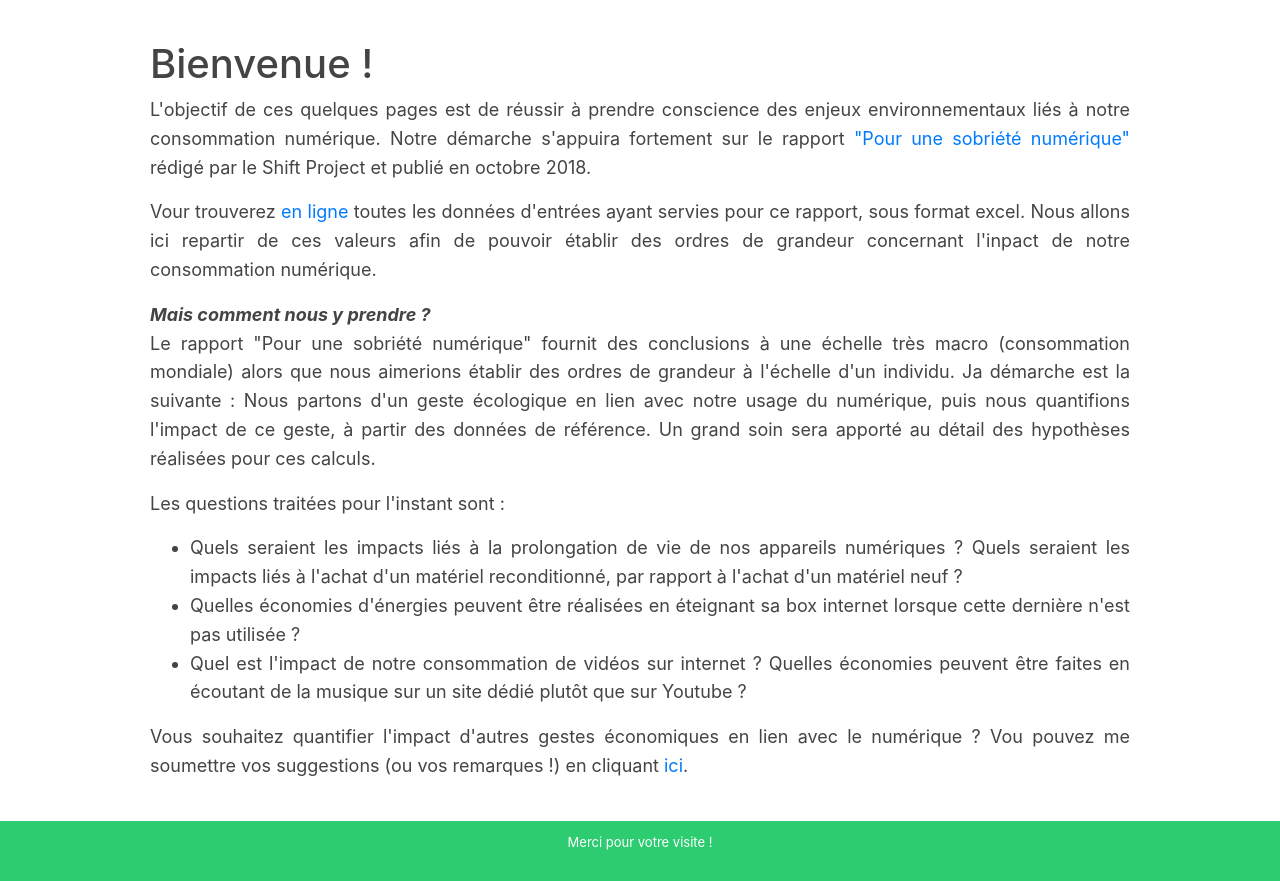
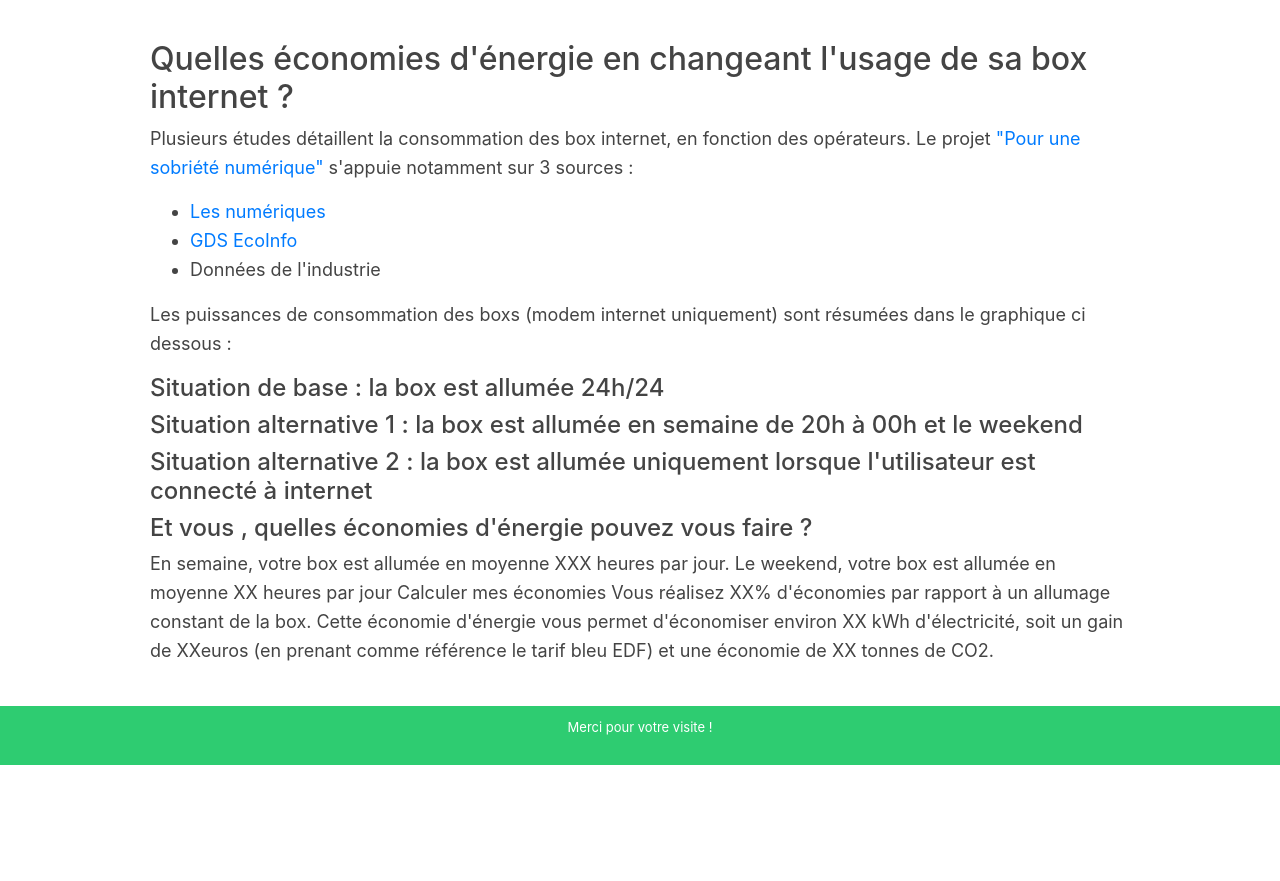
Before and after one commit to alice-dub/calculator_CO2, a Django app: page /box in a window 1280 px wide. Shown: the part 166-1047 px from the top of the page. After the commit the page ends 931 px from the top, so only its background shows below. Run offline with Django 3.2, Linux system fonts and the light colour scheme; some libraries are stand-ins or nearby versions.

Commit message:
Add box template

```diff
--- a/form/templates/base.html
+++ b/form/templates/base.html
@@ -13,7 +13,7 @@
 <body>
             <header class="header">
                 <div class="container">
-                  <h1 class="site-title"> <a href=""> Quelle est mon empreinte numérique ?</a> </h1>
+                  <h1 class="site-title"> <a href="/"> Quelle est mon empreinte numérique ?</a> </h1>
                 <span class="site-tagline"></span>
               </div>
             </header>
@@ -23,7 +23,7 @@
                 <ul>
                   <li><a href="#"  align="center"> <i class="fa fa-3x fa-pull-left fa-mobile" aria-hidden="true"></i>
                      Augmenter la durée de vue de ces appareils</a></li>
-                  <li><a href="#"  align="center"> <i class="fa fa-3x fa-pull-left fa-wifi" aria-hidden="true"></i>
+                  <li><a href="/box"  align="center"> <i class="fa fa-3x fa-pull-left fa-wifi" aria-hidden="true"></i>
                      Éteindre sa box</a></li>
                   <li> <a href="/video"  align="center">
                    <i class="fa fa-3x fa-pull-left fa-youtube-play" aria-hidden="true"> </i>
--- /dev/null
+++ b/form/templates/box.html
@@ -0,0 +1,32 @@
+{% extends "base.html" %}
+
+{% block content %}
+
+<h2> Quelles économies d'énergie en changeant l'usage de sa box internet ? </h2>
+
+ <p>
+     Plusieurs études détaillent la consommation des box internet, en fonction des opérateurs. Le projet  <a href="https://theshiftproject.org/article/pour-une-sobriete-numerique-rapport-shift/">"Pour une sobriété numérique"</a>
+     s'appuie notamment sur 3 sources :
+     <ul>
+         <li> <a href=" https://www.echosdunet.net/dossiers/facture-denergie-peut-on-reduire-consommation-electrique-sa-box-internet">Les numériques</a>  </li>
+         <li> <a href="https://ecoinfo.cnrs.fr">GDS EcoInfo</a>  </li>
+         <li> Données de l'industrie</li>
+     </ul>
+     Les puissances de consommation des boxs (modem internet uniquement) sont résumées dans le graphique ci dessous :
+</p>
+
+<h4> Situation de base : la box est allumée 24h/24 </h4>
+
+<h4> Situation alternative 1 : la box est allumée en semaine de 20h à 00h et le weekend </h4>
+
+<h4> Situation alternative 2 : la box est allumée uniquement lorsque l'utilisateur est connecté à internet</h4>
+
+<h4> Et vous , quelles économies d'énergie pouvez vous faire ?</h4>
+
+En semaine, votre box est allumée en moyenne XXX heures par jour. Le weekend, votre box est allumée en moyenne XX heures par jour
+
+Calculer mes économies
+
+Vous réalisez XX% d'économies par rapport à un allumage constant de la box. Cette économie d'énergie vous permet d'économiser environ XX kWh d'électricité, soit un gain de XXeuros (en prenant comme référence le tarif bleu EDF) et une économie de XX tonnes de CO2.
+
+{% endblock %}
--- a/form/views.py
+++ b/form/views.py
@@ -68,6 +68,6 @@ def augm_vie(request):
     return HttpResponse(template.render(context, request))
 
 def box(request):
-    template = loader.get_template('accueil.html')
+    template = loader.get_template('box.html')
     context = {}
     return HttpResponse(template.render(context, request))
```
